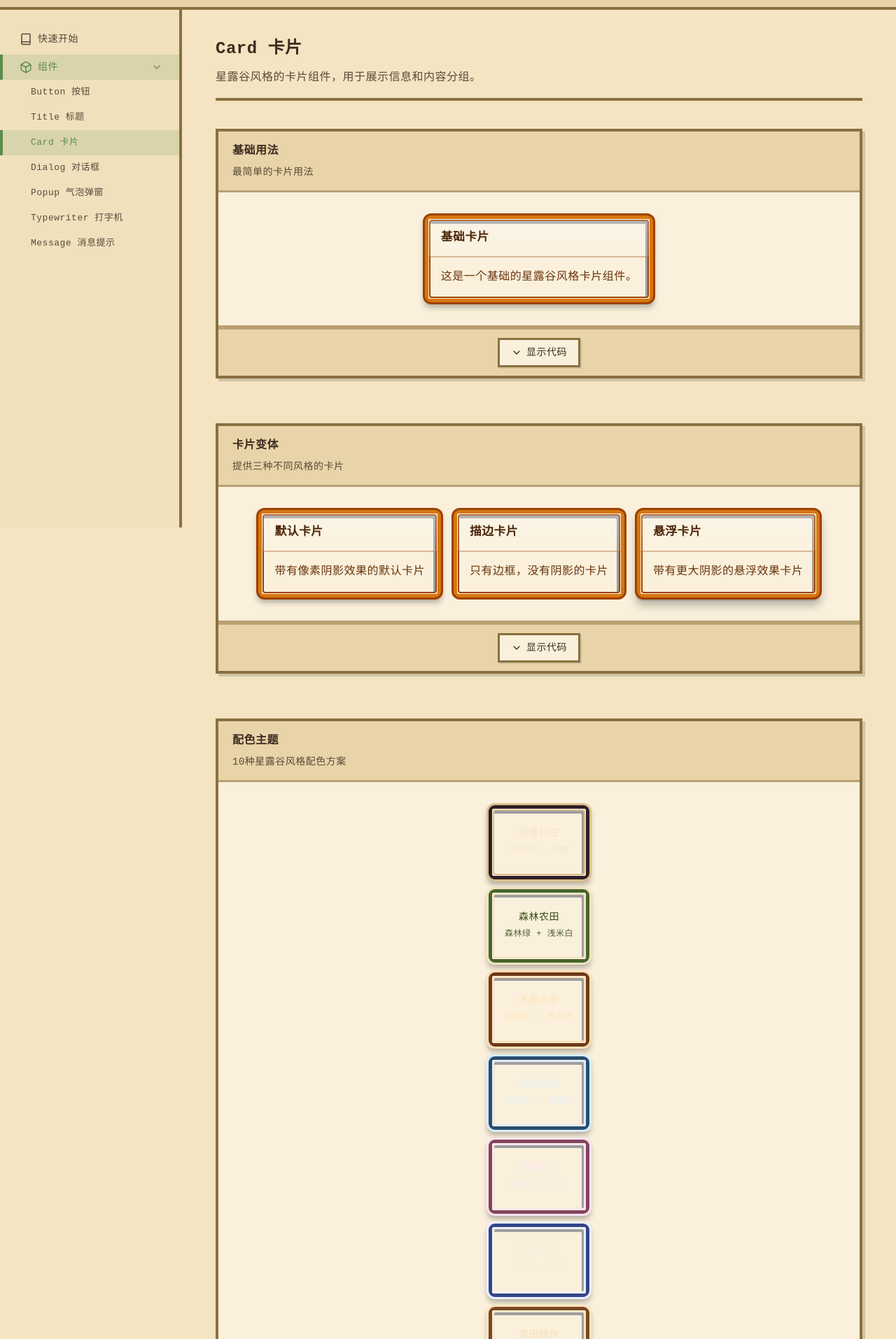
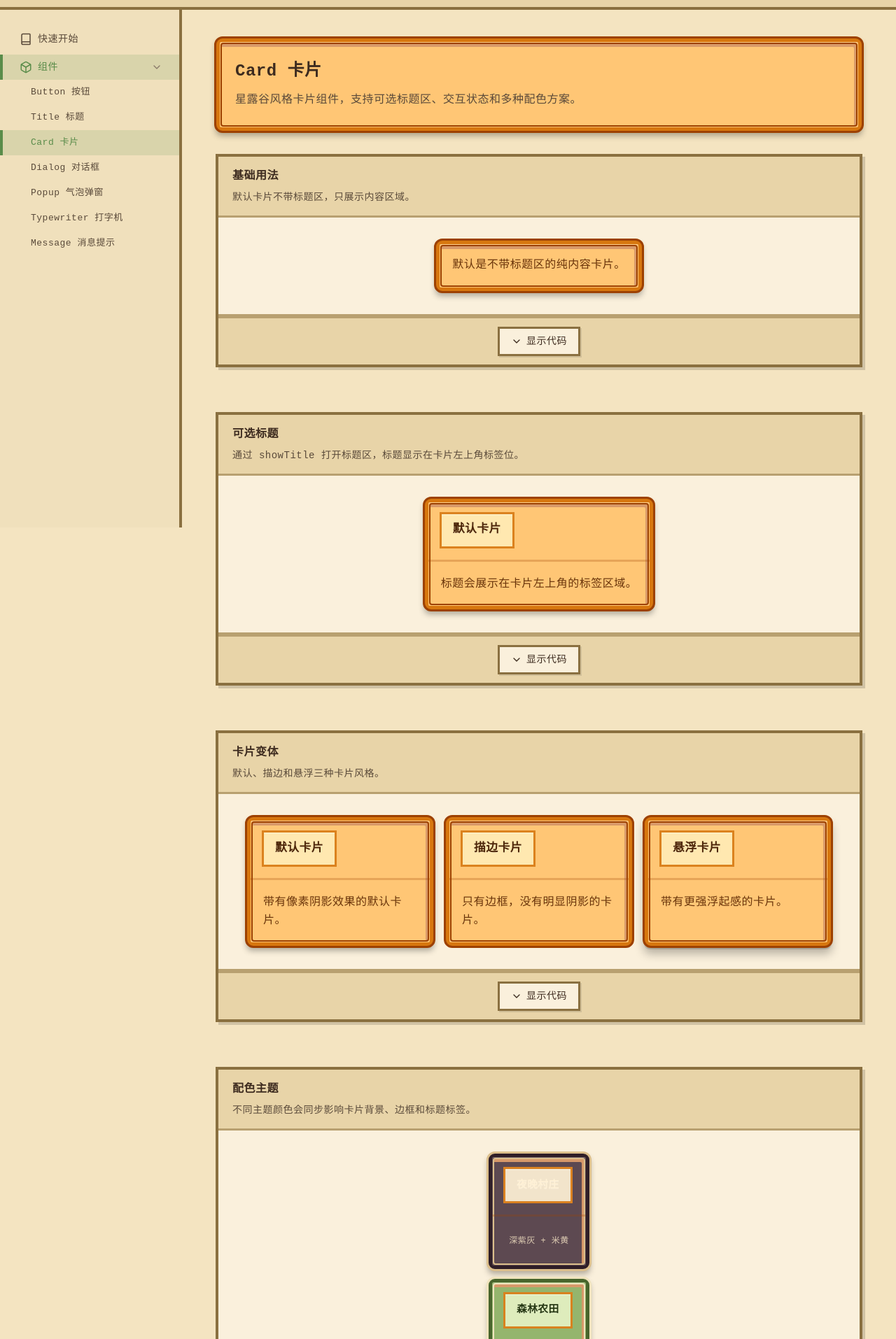
Before and after one commit to a985987819/stardewUi, a React (Vite) app: page /components/card in a window 1280 px wide. Shown: the part 46-1960 px from the top of the page at 70% size. Built offline with nearby package versions, Linux system fonts and the light colour scheme; a web font is replaced by a local one.

Commit message:
feat: 提交

```diff
--- a/src/components/layout/ComponentPage.css
+++ b/src/components/layout/ComponentPage.css
@@ -2,19 +2,21 @@
   @apply max-w-full;
 }
 
+.component-page-header-card {
+  margin-bottom: 32px;
+}
+
 .component-page-header {
-  @apply mb-10;
-  padding-bottom: 16px;
-  border-bottom: 4px solid var(--color-border-dark);
+  padding: 8px 4px;
 }
 
 .component-page-title {
-  @apply text-2xl font-semibold m-0 mb-3;
+  @apply m-0 mb-3 text-2xl font-semibold;
   color: var(--color-text);
 }
 
 .component-page-desc {
-  @apply text-base mb-0 leading-relaxed;
+  @apply m-0 text-base leading-relaxed;
   color: var(--color-text-secondary);
 }
 
@@ -23,6 +25,5 @@
 }
 
 .component-page-api {
-  @apply mt-12 pt-8;
-  border-top: 4px solid var(--color-border-dark);
+  @apply mt-6;
 }
--- a/src/components/layout/ComponentPage.tsx
+++ b/src/components/layout/ComponentPage.tsx
@@ -1,3 +1,4 @@
+import Card from '../ui/Card'
 import './ComponentPage.css'
 import TableOfContents from './TableOfContents'
 
@@ -17,12 +18,14 @@ interface ComponentPageProps {
 function ComponentPage({ title, description, children, toc }: ComponentPageProps) {
   return (
     <div className="component-page">
-      <div className="component-page-header">
-        <h1 className="component-page-title">{title}</h1>
-        <p className="component-page-desc">{description}</p>
-      </div>
+      <Card className="component-page-header-card">
+        <div className="component-page-header">
+          <h1 className="component-page-title">{title}</h1>
+          <p className="component-page-desc">{description}</p>
+        </div>
+      </Card>
       <div className="component-page-content">{children}</div>
-      {toc && <TableOfContents items={toc} />}
+      {toc ? <TableOfContents items={toc} /> : null}
     </div>
   )
 }
--- a/src/components/ui/Card.scss
+++ b/src/components/ui/Card.scss
@@ -1,4 +1,4 @@
-$panel-bg: #f5b565;
+$panel-bg: #ffc675;
 $panel-bg-light: #ffe0b2;
 $panel-bg-dark: #ffb74d;
 $border-dark: #d7770f;
@@ -15,11 +15,12 @@ $inner-glow: rgba(255, 255, 255, 0.18);
   --card-text: #4d2608;
   --card-text-secondary: #6a350b;
   --card-section-bg: rgba(255, 255, 255, 0.12);
+  --card-title-tag-bg: rgba(255, 239, 190, 0.82);
 
   position: relative;
   box-sizing: border-box;
-  // overflow: hidden;
-  // background: $panel-bg;
+  overflow: visible;
+  background: var(--card-bg);
   border: 6px solid var(--card-border-dark);
   border-radius: 8px;
   transition:
@@ -28,7 +29,7 @@ $inner-glow: rgba(255, 255, 255, 0.18);
 
   &::before,
   &::after {
-    content: "";
+    content: '';
     position: absolute;
     pointer-events: none;
   }
@@ -37,19 +38,15 @@ $inner-glow: rgba(255, 255, 255, 0.18);
     inset: 1px;
     border: 2px solid var(--card-border-light);
     border-radius: 4px;
-
     box-shadow:
-      inset -2px 4px 0 #9e9e9e,
-      inset -3px 4px 0 #9e9e9e;
+      inset -2px 4px 0 rgba(216, 154, 106, 0.92),
+      inset -3px 4px 0 rgba(216, 154, 106, 0.92);
   }
 
   &::after {
     inset: -8px;
     border: 3px solid var(--card-border-light);
-
-    // border: 1px solid red;
     border-radius: 12px;
-    // opacity: 0.9;
   }
 
   &--default,
@@ -109,16 +106,22 @@ $inner-glow: rgba(255, 255, 255, 0.18);
 
   &__header {
     display: flex;
-    align-items: center;
+    align-items: flex-start;
     justify-content: space-between;
     gap: 12px;
-    padding: 14px 18px 12px;
-    background: linear-gradient(
-      180deg,
-      rgba(255, 255, 255, 0.24),
-      var(--card-section-bg)
-    );
-    border-bottom: 2px solid rgba(157, 65, 0, 0.34);
+    min-height: 72px;
+    padding: 14px 16px 16px;
+    border-bottom: 3px solid rgba(157, 65, 0, 0.26);
+  }
+
+  &__title-tag {
+    display: inline-flex;
+    align-items: center;
+    min-height: 52px;
+    padding: 8px 16px;
+    background: var(--card-title-tag-bg);
+    border: 3px solid rgba(215, 119, 15, 0.9);
+    box-shadow: inset 0 2px 0 rgba(255, 255, 255, 0.2);
   }
 
   &__title {
@@ -133,12 +136,18 @@ $inner-glow: rgba(255, 255, 255, 0.18);
     display: flex;
     align-items: center;
     gap: 8px;
+    margin-left: auto;
+    padding-top: 6px;
   }
 
   &__body {
-    padding: 16px 18px 18px;
+    padding: 18px;
     color: var(--card-text-secondary);
     line-height: 1.6;
+  }
+
+  &--with-title &__body {
+    padding-top: 20px;
   }
 
   &__footer {
@@ -147,11 +156,7 @@ $inner-glow: rgba(255, 255, 255, 0.18);
     justify-content: flex-end;
     gap: 8px;
     padding: 12px 18px 16px;
-    background: linear-gradient(
-      180deg,
-      rgba(255, 255, 255, 0.1),
-      rgba(157, 65, 0, 0.08)
-    );
+    background: linear-gradient(180deg, rgba(255, 255, 255, 0.1), rgba(157, 65, 0, 0.08));
     border-top: 2px solid rgba(157, 65, 0, 0.26);
   }
 
@@ -197,7 +202,7 @@ $inner-glow: rgba(255, 255, 255, 0.18);
     --card-border-light: #dcbf8b;
     --card-text: #fff1d6;
     --card-text-secondary: #f6e5c5;
-    --card-section-bg: rgba(255, 255, 255, 0.08);
+    --card-title-tag-bg: rgba(255, 241, 214, 0.92);
   }
 
   &--color-forest-farm {
@@ -208,7 +213,7 @@ $inner-glow: rgba(255, 255, 255, 0.18);
     --card-border-light: #f0e4be;
     --card-text: #243611;
     --card-text-secondary: #334a18;
-    --card-section-bg: rgba(255, 255, 255, 0.12);
+    --card-title-tag-bg: rgba(233, 244, 200, 0.88);
   }
 
   &--color-wooden-cabin {
@@ -219,7 +224,7 @@ $inner-glow: rgba(255, 255, 255, 0.18);
     --card-border-light: #ffe0b4;
     --card-text: #fff1d8;
     --card-text-secondary: #ffe4b8;
-    --card-section-bg: rgba(255, 255, 255, 0.1);
+    --card-title-tag-bg: rgba(255, 230, 184, 0.88);
   }
 
   &--color-lake-night {
@@ -230,7 +235,7 @@ $inner-glow: rgba(255, 255, 255, 0.18);
     --card-border-light: #d9ecff;
     --card-text: #f5fbff;
     --card-text-secondary: #e2f1fb;
-    --card-section-bg: rgba(255, 255, 255, 0.08);
+    --card-title-tag-bg: rgba(230, 243, 255, 0.88);
   }
 
   &--color-flower-festival {
@@ -241,7 +246,7 @@ $inner-glow: rgba(255, 255, 255, 0.18);
     --card-border-light: #ffe3ee;
     --card-text: #fff8fb;
     --card-text-secondary: #fde8ef;
-    --card-section-bg: rgba(255, 255, 255, 0.1);
+    --card-title-tag-bg: rgba(255, 231, 240, 0.9);
   }
 
   &--color-mine-starry {
@@ -252,7 +257,7 @@ $inner-glow: rgba(255, 255, 255, 0.18);
     --card-border-light: #edf1ff;
     --card-text: #fffef5;
     --card-text-secondary: #f2f0db;
-    --card-section-bg: rgba(255, 255, 255, 0.08);
+    --card-title-tag-bg: rgba(242, 245, 255, 0.9);
   }
 
   &--color-farmland {
@@ -263,7 +268,7 @@ $inner-glow: rgba(255, 255, 255, 0.18);
     --card-border-light: #ffe5bd;
     --card-text: #fff2dc;
     --card-text-secondary: #f8e0bc;
-    --card-section-bg: rgba(255, 255, 255, 0.1);
+    --card-title-tag-bg: rgba(255, 238, 208, 0.88);
   }
 
   &--color-orchard-grass {
@@ -274,7 +279,7 @@ $inner-glow: rgba(255, 255, 255, 0.18);
     --card-border-light: #e9f7d1;
     --card-text: #f6ffe9;
     --card-text-secondary: #e1f0cb;
-    --card-section-bg: rgba(255, 255, 255, 0.08);
+    --card-title-tag-bg: rgba(236, 248, 215, 0.88);
   }
 
   &--color-workshop-ore {
@@ -285,7 +290,7 @@ $inner-glow: rgba(255, 255, 255, 0.18);
     --card-border-light: #eff4f8;
     --card-text: #fff7b5;
     --card-text-secondary: #f4e98e;
-    --card-section-bg: rgba(255, 255, 255, 0.08);
+    --card-title-tag-bg: rgba(244, 248, 252, 0.88);
   }
 
   &--color-night-celebration {
@@ -296,6 +301,6 @@ $inner-glow: rgba(255, 255, 255, 0.18);
     --card-border-light: #dde3ff;
     --card-text: #eef1ff;
     --card-text-secondary: #dce0fb;
-    --card-section-bg: rgba(255, 255, 255, 0.08);
+    --card-title-tag-bg: rgba(234, 239, 255, 0.88);
   }
 }
--- a/src/components/ui/Card.tsx
+++ b/src/components/ui/Card.tsx
@@ -1,3 +1,4 @@
+import { type HTMLAttributes, type ReactNode } from 'react'
 import { classNames } from '../../utils/classNames'
 import './Card.scss'
 
@@ -13,17 +14,16 @@ export type CardColor =
   | 'workshop-ore'
   | 'night-celebration'
 
-interface CardProps {
-  title?: string
-  children: React.ReactNode
+export interface CardProps extends Omit<HTMLAttributes<HTMLDivElement>, 'title'> {
+  title?: ReactNode
+  children: ReactNode
   variant?: 'default' | 'outlined' | 'elevated'
   size?: 'small' | 'medium' | 'large'
   color?: CardColor
-  className?: string
-  headerExtra?: React.ReactNode
-  footer?: React.ReactNode
-  onClick?: () => void
+  headerExtra?: ReactNode
+  footer?: ReactNode
   hoverable?: boolean
+  showTitle?: boolean
 }
 
 function Card({
@@ -35,29 +35,36 @@ function Card({
   className = '',
   headerExtra,
   footer,
+  hoverable = false,
+  showTitle = false,
   onClick,
-  hoverable = false,
+  ...rest
 }: CardProps) {
+  const hasTitle = showTitle && Boolean(title)
+
   const cardClass = classNames(
     'stardew-card',
     `stardew-card--${variant}`,
     `stardew-card--${size}`,
     color && `stardew-card--color-${color}`,
+    hasTitle && 'stardew-card--with-title',
     hoverable && 'stardew-card--hoverable',
     onClick && 'stardew-card--clickable',
     className
   )
 
   return (
-    <div className={cardClass} onClick={onClick}>
-      {title && (
+    <div {...rest} className={cardClass} onClick={onClick}>
+      {hasTitle ? (
         <div className="stardew-card__header">
-          <h3 className="stardew-card__title">{title}</h3>
-          {headerExtra && <div className="stardew-card__extra">{headerExtra}</div>}
+          <div className="stardew-card__title-tag">
+            <h3 className="stardew-card__title">{title}</h3>
+          </div>
+          {headerExtra ? <div className="stardew-card__extra">{headerExtra}</div> : null}
         </div>
-      )}
+      ) : null}
       <div className="stardew-card__body">{children}</div>
-      {footer && <div className="stardew-card__footer">{footer}</div>}
+      {footer ? <div className="stardew-card__footer">{footer}</div> : null}
     </div>
   )
 }
@@ -85,8 +92,8 @@ interface CardMetaProps {
 function CardMeta({ title, description, className = '' }: CardMetaProps) {
   return (
     <div className={`stardew-card__meta ${className}`}>
-      {title && <h4 className="stardew-card__meta-title">{title}</h4>}
-      {description && <p className="stardew-card__meta-desc">{description}</p>}
+      {title ? <h4 className="stardew-card__meta-title">{title}</h4> : null}
+      {description ? <p className="stardew-card__meta-desc">{description}</p> : null}
     </div>
   )
 }
--- a/src/pages/CardDemo.tsx
+++ b/src/pages/CardDemo.tsx
@@ -6,9 +6,15 @@ import { Card, type CardColor } from '../components/ui/Card'
 const cardApiData = [
   {
     property: 'title',
-    description: '卡片标题',
-    type: 'string',
+    description: '卡片标题内容',
+    type: 'ReactNode',
     default: '-',
+  },
+  {
+    property: 'showTitle',
+    description: '是否展示标题区，默认关闭',
+    type: 'boolean',
+    default: 'false',
   },
   {
     property: 'variant',
@@ -24,39 +30,27 @@ const cardApiData = [
   },
   {
     property: 'color',
-    description: '卡片配色主题，可选值见 CardColor 类型',
-    type: "CardColor",
+    description: '卡片配色主题，可选值见 CardColor',
+    type: 'CardColor',
     default: '-',
   },
   {
-    property: 'CardColor',
-    description: '配色主题类型，包含10种星露谷风格配色',
-    type: "'night-village' | 'forest-farm' | 'wooden-cabin' | 'lake-night' | 'flower-festival' | 'mine-starry' | 'farmland' | 'orchard-grass' | 'workshop-ore' | 'night-celebration'",
-    default: '-',
-  },
-  {
-    property: 'hoverable',
-    description: '是否显示悬停效果',
-    type: 'boolean',
-    default: 'false',
-  },
-  {
     property: 'headerExtra',
-    description: '标题栏额外内容',
+    description: '标题区右侧扩展内容',
     type: 'ReactNode',
     default: '-',
   },
   {
     property: 'footer',
-    description: '卡片底部内容',
+    description: '卡片底部操作区',
     type: 'ReactNode',
     default: '-',
   },
   {
-    property: 'onClick',
-    description: '点击事件回调',
-    type: '() => void',
-    default: '-',
+    property: 'hoverable',
+    description: '是否显示悬停动效',
+    type: 'boolean',
+    default: 'false',
   },
   {
     property: 'children',
@@ -70,49 +64,55 @@ const cardApiData = [
 const colorOptions: { value: CardColor; label: string; desc: string }[] = [
   { value: 'night-village', label: '夜晚村庄', desc: '深紫灰 + 米黄' },
   { value: 'forest-farm', label: '森林农田', desc: '森林绿 + 浅米白' },
-  { value: 'wooden-cabin', label: '木屋农舍', desc: '棕褐色 + 浅杏色' },
-  { value: 'lake-night', label: '湖泊夜空', desc: '深蓝灰 + 浅青蓝' },
-  { value: 'flower-festival', label: '花田节日', desc: '葡萄紫 + 浅粉' },
-  { value: 'mine-starry', label: '矿洞星空', desc: '靛蓝 + 白色' },
-  { value: 'farmland', label: '农田耕作', desc: '泥土棕 + 奶油色' },
-  { value: 'orchard-grass', label: '果树草地', desc: '深绿 + 浅绿白' },
-  { value: 'workshop-ore', label: '工坊矿石', desc: '石灰蓝灰 + 亮黄' },
-  { value: 'night-celebration', label: '夜晚节庆', desc: '深蓝 + 浅蓝灰' },
+  { value: 'wooden-cabin', label: '木屋农舍', desc: '棕橙 + 浅杏色' },
+  { value: 'lake-night', label: '湖泊夜色', desc: '湖蓝 + 浅青白' },
+  { value: 'flower-festival', label: '花田节日', desc: '粉紫 + 浅粉白' },
+  { value: 'mine-starry', label: '矿洞星夜', desc: '靛蓝 + 冷白' },
+  { value: 'farmland', label: '耕地收获', desc: '泥棕 + 奶油白' },
+  { value: 'orchard-grass', label: '果园草地', desc: '草绿 + 浅青绿' },
+  { value: 'workshop-ore', label: '工坊矿石', desc: '灰蓝 + 亮黄' },
+  { value: 'night-celebration', label: '节庆夜空', desc: '宝蓝 + 淡紫白' },
 ]
 
 const tocItems = [
   { id: 'basic', title: '基础用法', level: 1 },
+  { id: 'title', title: '可选标题', level: 1 },
   { id: 'variant', title: '卡片变体', level: 1 },
   { id: 'color', title: '配色主题', level: 1 },
   { id: 'hoverable', title: '悬停效果', level: 1 },
   { id: 'size', title: '卡片尺寸', level: 1 },
-  { id: 'footer', title: '带底部操作', level: 1 },
+  { id: 'footer', title: '底部操作', level: 1 },
   { id: 'meta', title: '元信息', level: 1 },
   { id: 'api', title: 'API', level: 1 },
 ]
 
-const basicCode = `<Card title="基础卡片">
-  这是一个基础的星露谷风格卡片组件。
+const basicCode = `<Card>
+  默认是不带标题区的纯内容卡片
 </Card>`
 
-const variantCode = `<Card variant="default" title="默认卡片">
-  带有像素阴影效果的默认卡片
+const titleCode = `<Card title="默认卡片" showTitle>
+  标题会展示在卡片左上角的标签区域。
+</Card>`
+
+const variantCode = `<Card variant="default" title="默认卡片" showTitle>
+  带有阴影效果的默认卡片
 </Card>
 
-<Card variant="outlined" title="描边卡片">
-  只有边框，没有阴影的卡片
+<Card variant="outlined" title="描边卡片" showTitle>
+  只有边框，没有明显阴影的卡片
 </Card>
 
-<Card variant="elevated" title="悬浮卡片">
-  带有更大阴影的悬浮效果卡片
+<Card variant="elevated" title="悬浮卡片" showTitle>
+  带有更强浮起感的卡片
 </Card>`
 
-const hoverableCode = `<Card hoverable title="可悬停卡片">
-  鼠标悬停时会有动画效果
+const hoverableCode = `<Card hoverable title="可悬停卡片" showTitle>
+  鼠标悬停时会出现轻微抬起效果。
 </Card>`
 
 const withFooterCode = `<Card
-  title="带底部卡片"
+  title="底部操作"
+  showTitle
   footer={
     <div style={{ display: 'flex', gap: '8px' }}>
       <button className="stardew-btn">取消</button>
@@ -120,33 +120,33 @@ const withFooterCode = `<Card
     </div>
   }
 >
-  这是一个带有底部操作区域的卡片
+  卡片可以承载操作区和内容区。
 </Card>`
 
-const sizeCode = `<Card size="small" title="小卡片">
+const sizeCode = `<Card size="small" title="小卡片" showTitle>
   小尺寸卡片
 </Card>
 
-<Card size="medium" title="中等卡片">
-  中等尺寸卡片
+<Card size="medium" title="中卡片" showTitle>
+  中尺寸卡片
 </Card>
 
-<Card size="large" title="大卡片">
+<Card size="large" title="大卡片" showTitle>
   大尺寸卡片
 </Card>`
 
-const colorCode = `<Card color="night-village" title="夜晚村庄">
-  深紫灰背景配米黄色文字
+const colorCode = `<Card color="night-village" title="夜晚村庄" showTitle>
+  深紫灰色调卡片
 </Card>
 
-<Card color="forest-farm" title="森林农田">
-  森林绿背景配浅米白文字
+<Card color="forest-farm" title="森林农田" showTitle>
+  森林绿配色卡片
 </Card>`
 
 const metaCode = `<Card>
   <Card.Meta
-    title="卡片元信息"
-    description="这是卡片的描述内容，可以包含更多详细信息。"
+    title="元信息标题"
+    description="用于展示结构化说明内容。"
   />
 </Card>`
 
@@ -154,35 +154,38 @@ function CardDemo() {
   return (
     <ComponentPage
       title="Card 卡片"
-      description="星露谷风格的卡片组件，用于展示信息和内容分组。"
+      description="星露谷风格卡片组件，支持可选标题区、交互状态和多种配色方案。"
       toc={tocItems}
     >
-      <ComponentDemo id="basic" title="基础用法" description="最简单的卡片用法" code={basicCode}>
-        <Card title="基础卡片">
-          这是一个基础的星露谷风格卡片组件。
+      <ComponentDemo id="basic" title="基础用法" description="默认卡片不带标题区，只展示内容区域。" code={basicCode}>
+        <Card>默认是不带标题区的纯内容卡片。</Card>
+      </ComponentDemo>
+
+      <ComponentDemo id="title" title="可选标题" description="通过 showTitle 打开标题区，标题显示在卡片左上角标签位。" code={titleCode}>
+        <Card title="默认卡片" showTitle>
+          标题会展示在卡片左上角的标签区域。
         </Card>
       </ComponentDemo>
 
-      <ComponentDemo id="variant" title="卡片变体" description="提供三种不同风格的卡片" code={variantCode}>
+      <ComponentDemo id="variant" title="卡片变体" description="默认、描边和悬浮三种卡片风格。" code={variantCode}>
         <div style={{ display: 'flex', gap: '16px', flexWrap: 'wrap' }}>
-          <Card variant="default" title="默认卡片" style={{ flex: 1, minWidth: '200px' }}>
-            带有像素阴影效果的默认卡片
+          <Card variant="default" title="默认卡片" showTitle style={{ flex: 1, minWidth: '220px' }}>
+            带有像素阴影效果的默认卡片。
           </Card>
-          <Card variant="outlined" title="描边卡片" style={{ flex: 1, minWidth: '200px' }}>
-            只有边框，没有阴影的卡片
+          <Card variant="outlined" title="描边卡片" showTitle style={{ flex: 1, minWidth: '220px' }}>
+            只有边框，没有明显阴影的卡片。
           </Card>
-          <Card variant="elevated" title="悬浮卡片" style={{ flex: 1, minWidth: '200px' }}>
-            带有更大阴影的悬浮效果卡片
+          <Card variant="elevated" title="悬浮卡片" showTitle style={{ flex: 1, minWidth: '220px' }}>
+            带有更强浮起感的卡片。
           </Card>
         </div>
       </ComponentDemo>
 
-      <ComponentDemo id="color" title="配色主题" description="10种星露谷风格配色方案" code={colorCode}>
-        <div style={{ display: 'grid', gridTemplateColumns: 'repeat(auto-fill, minmax(130px, 1fr))', gap: '12px' }}>
+      <ComponentDemo id="color" title="配色主题" description="不同主题颜色会同步影响卡片背景、边框和标题标签。" code={colorCode}>
+        <div style={{ display: 'grid', gridTemplateColumns: 'repeat(auto-fill, minmax(140px, 1fr))', gap: '12px' }}>
           {colorOptions.map((option) => (
-            <Card key={option.value} color={option.value} size="small">
-              <div style={{ textAlign: 'center', padding: '8px 0' }}>
-                <div style={{ fontWeight: 'normal', marginBottom: '4px' }}>{option.label}</div>
+            <Card key={option.value} color={option.value} size="small" showTitle title={option.label}>
+              <div style={{ textAlign: 'center', padding: '6px 0' }}>
                 <div style={{ fontSize: '12px', opacity: 0.85 }}>{option.desc}</div>
               </div>
             </Card>
@@ -190,29 +193,30 @@ function CardDemo() {
         </div>
       </ComponentDemo>
 
-      <ComponentDemo id="hoverable" title="悬停效果" description="鼠标悬停时的动画效果" code={hoverableCode}>
-        <Card hoverable title="可悬停卡片">
-          鼠标悬停时会有动画效果，点击时会有按压效果。
+      <ComponentDemo id="hoverable" title="悬停效果" description="hoverable 会让卡片在鼠标悬停时轻微抬起。" code={hoverableCode}>
+        <Card hoverable title="可悬停卡片" showTitle>
+          鼠标悬停时会有轻微的抬起动效，点击时会有按压反馈。
         </Card>
       </ComponentDemo>
 
-      <ComponentDemo id="size" title="卡片尺寸" description="不同尺寸的卡片" code={sizeCode}>
+      <ComponentDemo id="size" title="卡片尺寸" description="提供 small、medium、large 三种字号尺寸。" code={sizeCode}>
         <div style={{ display: 'flex', gap: '16px', flexWrap: 'wrap' }}>
-          <Card size="small" title="小卡片" style={{ flex: 1, minWidth: '150px' }}>
-            小尺寸卡片
+          <Card size="small" title="小卡片" showTitle style={{ flex: 1, minWidth: '160px' }}>
+            小尺寸卡片。
           </Card>
-          <Card size="medium" title="中等卡片" style={{ flex: 1, minWidth: '150px' }}>
-            中等尺寸卡片
+          <Card size="medium" title="中卡片" showTitle style={{ flex: 1, minWidth: '180px' }}>
+            中尺寸卡片。
           </Card>
-          <Card size="large" title="大卡片" style={{ flex: 1, minWidth: '150px' }}>
-            大尺寸卡片
+          <Card size="large" title="大卡片" showTitle style={{ flex: 1, minWidth: '220px' }}>
+            大尺寸卡片。
           </Card>
         </div>
       </ComponentDemo>
 
-      <ComponentDemo id="footer" title="带底部操作" description="卡片可以包含底部操作区域" code={withFooterCode}>
+      <ComponentDemo id="footer" title="底部操作" description="卡片可承载底部操作区域。" code={withFooterCode}>
         <Card
-          title="带底部卡片"
+          title="底部操作"
+          showTitle
           footer={
             <div style={{ display: 'flex', gap: '8px' }}>
               <button className="stardew-btn">取消</button>
@@ -220,16 +224,13 @@ function CardDemo() {
             </div>
           }
         >
-          这是一个带有底部操作区域的卡片，可以放置按钮等操作元素。
+          卡片可以同时承载说明内容和操作按钮。
         </Card>
       </ComponentDemo>
 
-      <ComponentDemo id="meta" title="元信息" description="使用 Card.Meta 显示结构化信息" code={metaCode}>
+      <ComponentDemo id="meta" title="元信息" description="使用 Card.Meta 展示结构化信息块。" code={metaCode}>
         <Card>
-          <Card.Meta
-            title="卡片元信息"
-            description="这是卡片的描述内容，可以包含更多详细信息。"
-          />
+          <Card.Meta title="元信息标题" description="用于展示结构化说明内容。" />
         </Card>
       </ComponentDemo>
 
```
Also changed, not shown: src/pages/Components.css (+22 -23 lines), src/pages/Components.tsx (+10 -5 lines), src/pages/Home.css (+42 -49 lines), src/pages/Home.tsx (+29 -23 lines), 1 other file (tests, documents, lock files or other folders).
